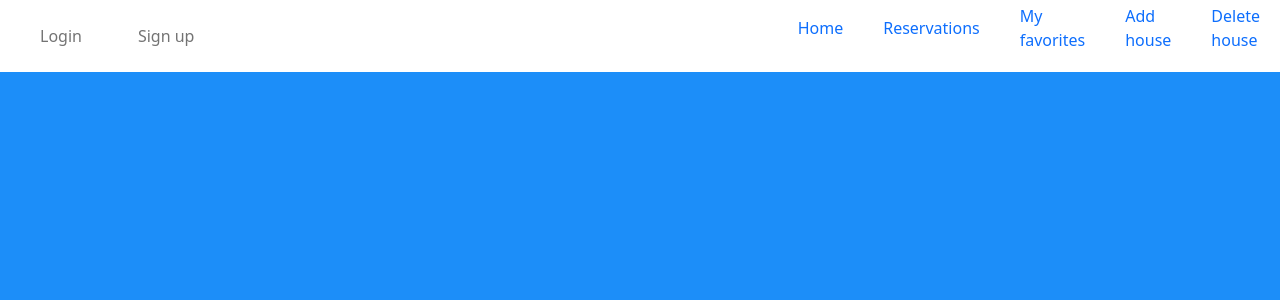
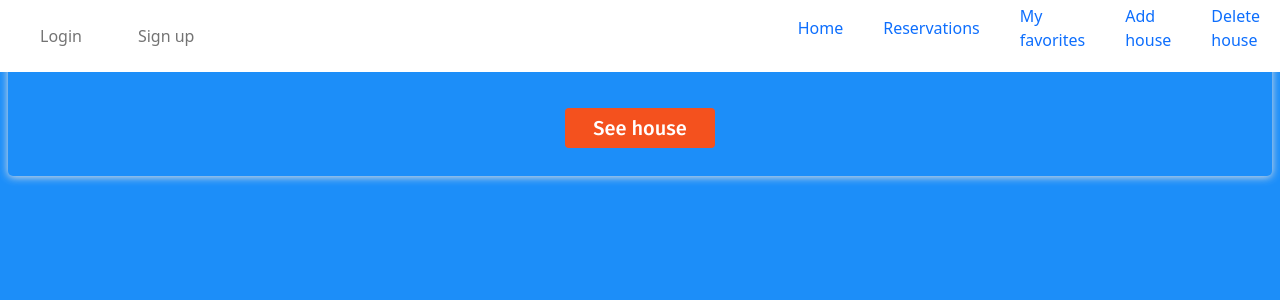
Before and after one commit to uzairali19/rent-house-front-end, a React (Create React App) app: page /favorites in a window 1280 px wide. Shown: the top 300 px of the page. Built offline with nearby package versions, Linux system fonts and the light colour scheme.

Commit message:
Add delete button in house detail view

```diff
--- a/src/components/Favorites/Favorites.js
+++ b/src/components/Favorites/Favorites.js
@@ -1,9 +1,19 @@
 import React from 'react';
+import { Link } from 'react-router-dom';
 import Header from '../Header';
 
 const Favorites = () => (
   <div>
     <Header />
+    <div className="item">
+      <h5>House #1</h5>
+      <p>Spacious 2 bedroom, 1 bathroom apartment in Lakeview,available</p>
+      <Link to="/house-detail">
+        <button type="button" className="button">
+          <span>See house</span>
+        </button>
+      </Link>
+    </div>
   </div>
 );
 
--- a/src/components/Home/House-detail.js
+++ b/src/components/Home/House-detail.js
@@ -28,6 +28,11 @@ const HouseDetail = () => (
           Add to favorite
         </button>
       </Link>
+      <Link to="/#">
+        <button type="button" className="button">
+          Delete
+        </button>
+      </Link>
       <Link to="/home">
         <button type="button" className="button">
           Close
```
